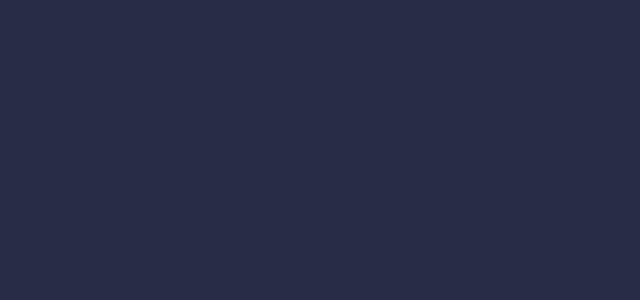
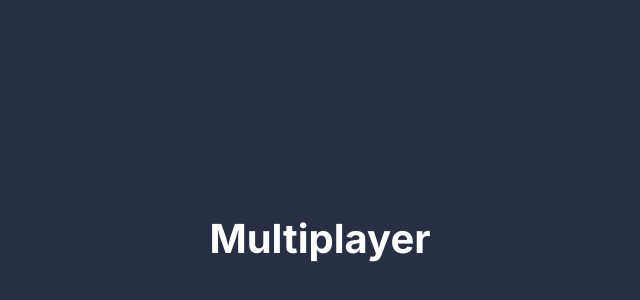
Before and after one commit to FedericoBarberon/tic-tac-toe, a React (Vite) app: page /multiplayer in a window 1280 px wide. Shown: the part 162-462 px from the top of the page, without its empty margins (320-960 px from the left). Built offline with nearby package versions, Linux system fonts and the light colour scheme.

Commit message:
Create /multiplayer route

```diff
--- a/src/App.jsx
+++ b/src/App.jsx
@@ -1,5 +1,6 @@
 import HomePage from './routes/Home/HomePage'
 import PlayPage from './routes/Play/PlayPage'
+import MultiplayerPage from './routes/Multiplayer/MultiplayerPage'
 import GameProvider from './context/GameContext'
 import { Route } from 'wouter'
 import './app.scss'
@@ -16,6 +17,10 @@ export default function App () {
           <PlayPage />
         </GameProvider>
       </Route>
+
+      <Route path='/multiplayer'>
+        <MultiplayerPage />
+      </Route>
     </div>
   )
 }
--- a/src/routes/Home/HomePage.jsx
+++ b/src/routes/Home/HomePage.jsx
@@ -16,6 +16,9 @@ export default function HomePage () {
         <Link href='/play'>
           <a className='button'>Play</a>
         </Link>
+        <Link href='/multiplayer'>
+          <a className='button'>Multiplayer</a>
+        </Link>
         <button className='button' onClick={handleOpen}>Config</button>
       </div>
       {showConfig && <ConfigModal handleClose={handleClose} />}
--- /dev/null
+++ b/src/routes/Multiplayer/MultiplayerPage.jsx
@@ -0,0 +1,7 @@
+export default function MultiplayerPage () {
+  return (
+    <div className='container'>
+      <h1>Multiplayer</h1>
+    </div>
+  )
+}
```
